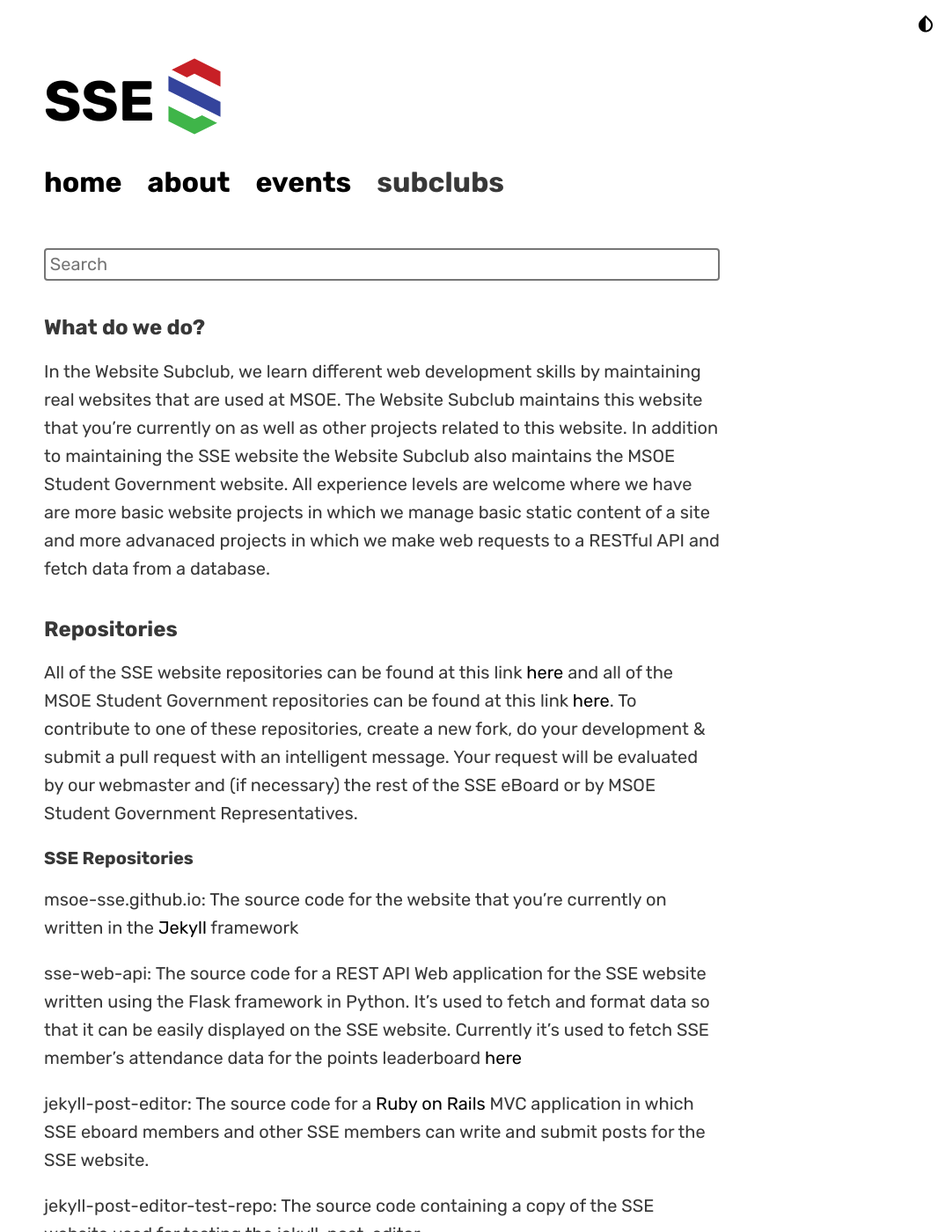
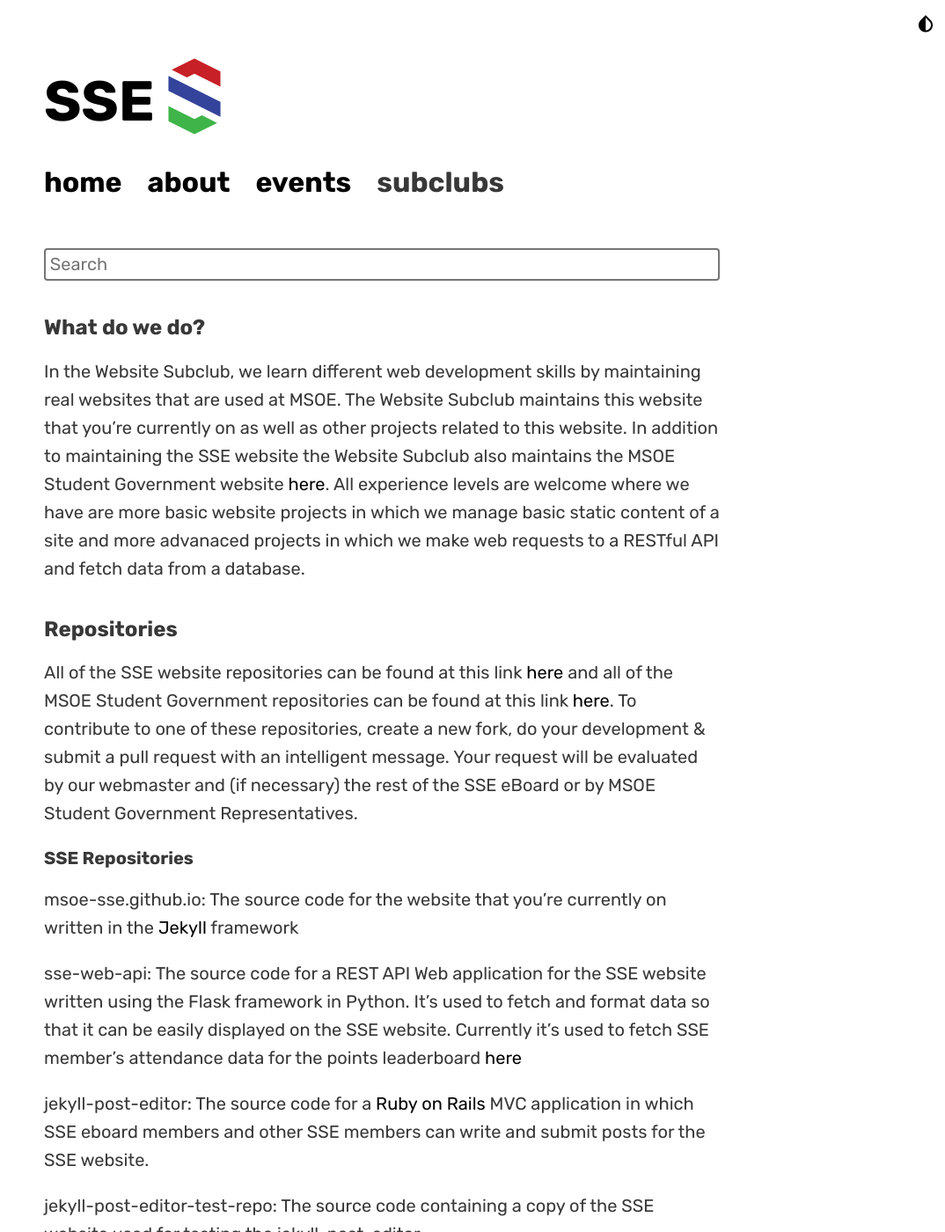
Before and after one commit to msoe-sse/msoe-sse.github.io, a Jekyll site: the page built from _subclubs/website.md, in a window 1280 px wide and 1400 px high. Shown: the whole window at 88% size, without its empty margins (206-1280 px from the left). Built offline with Jekyll 4.4.1, drawn with Linux system fonts in a browser that asks for light colours; nearby versions of some CDN libraries; some web fonts are replaced; a style sheet for code colours, icons or effects is not loaded; some of the changed lines change nothing that is shown; some of the changed text lies outside the part shown.

Commit message:
Fixing some minor link issues on the website subpage

```diff
--- a/_subclubs/website.md
+++ b/_subclubs/website.md
@@ -6,7 +6,7 @@
 ---
 
 ## What do we do?
-In the Website Subclub, we learn different web development skills by maintaining real websites that are used at MSOE. The Website Subclub maintains this website that you're currently on as well as other projects related to this website. In addition to maintaining the SSE website the Website Subclub also maintains the MSOE Student Government website. All experience levels are welcome where we have are more basic website projects in which we manage basic static content of a site and more advanaced projects in which we make web requests to a RESTful API and fetch data from a database.
+In the Website Subclub, we learn different web development skills by maintaining real websites that are used at MSOE. The Website Subclub maintains this website that you're currently on as well as other projects related to this website. In addition to maintaining the SSE website the Website Subclub also maintains the MSOE Student Government website [here](https://msoe-sg.com/). All experience levels are welcome where we have are more basic website projects in which we manage basic static content of a site and more advanaced projects in which we make web requests to a RESTful API and fetch data from a database.
 
 ## Repositories
 All of the SSE website repositories can be found at this link [here](https://github.com/msoe-sse) and all of the MSOE Student Government repositories can be found at this link [here](https://github.com/msoe-sg). To contribute to one of these repositories, create a new fork, do your development & submit a pull request with an intelligent message. Your request will be evaluated by our webmaster and (if necessary) the rest of the SSE eBoard or by MSOE Student Government Representatives.
@@ -14,7 +14,7 @@
 ### SSE Repositories
 msoe-sse.github.io: The source code for the website that you're currently on written in the [Jekyll](https://jekyllrb.com/) framework
 
-sse-web-api: The source code for a REST API Web application for the SSE website written using the Flask framework in Python. It's used to fetch and format data so that it can be easily displayed on the SSE website. Currently it's used to fetch SSE member's attendance data for the points leaderboard [here](http://msoe-sse.com/events/points)
+sse-web-api: The source code for a REST API Web application for the SSE website written using the Flask framework in Python. It's used to fetch and format data so that it can be easily displayed on the SSE website. Currently it's used to fetch SSE member's attendance data for the points leaderboard [here](/events/points)
 
 jekyll-post-editor: The source code for a [Ruby on Rails](https://rubyonrails.org/) MVC application in which SSE eboard members and other SSE members can write and submit posts for the SSE website.
 
@@ -23,7 +23,7 @@
 historian: The source code for a slack plugin used for saving useful resources for the SSE website (currently unreleased).
 
 ### MSOE Student Government Repositories
-msoe-sg.github.io: The source code for the MSOE Student Government Website [here](https://msoe-sg.com/) written in the [Jekyll](https://jekyllrb.com/) framework.
+msoe-sg.github.io: The source code for the MSOE Student Government Website written in the [Jekyll](https://jekyllrb.com/) framework.
 
 msoe-sg-editor-ui: The source code for a web application written in [React](https://reactjs.org/) used for editing the MSOE Student Government Website
 
```
